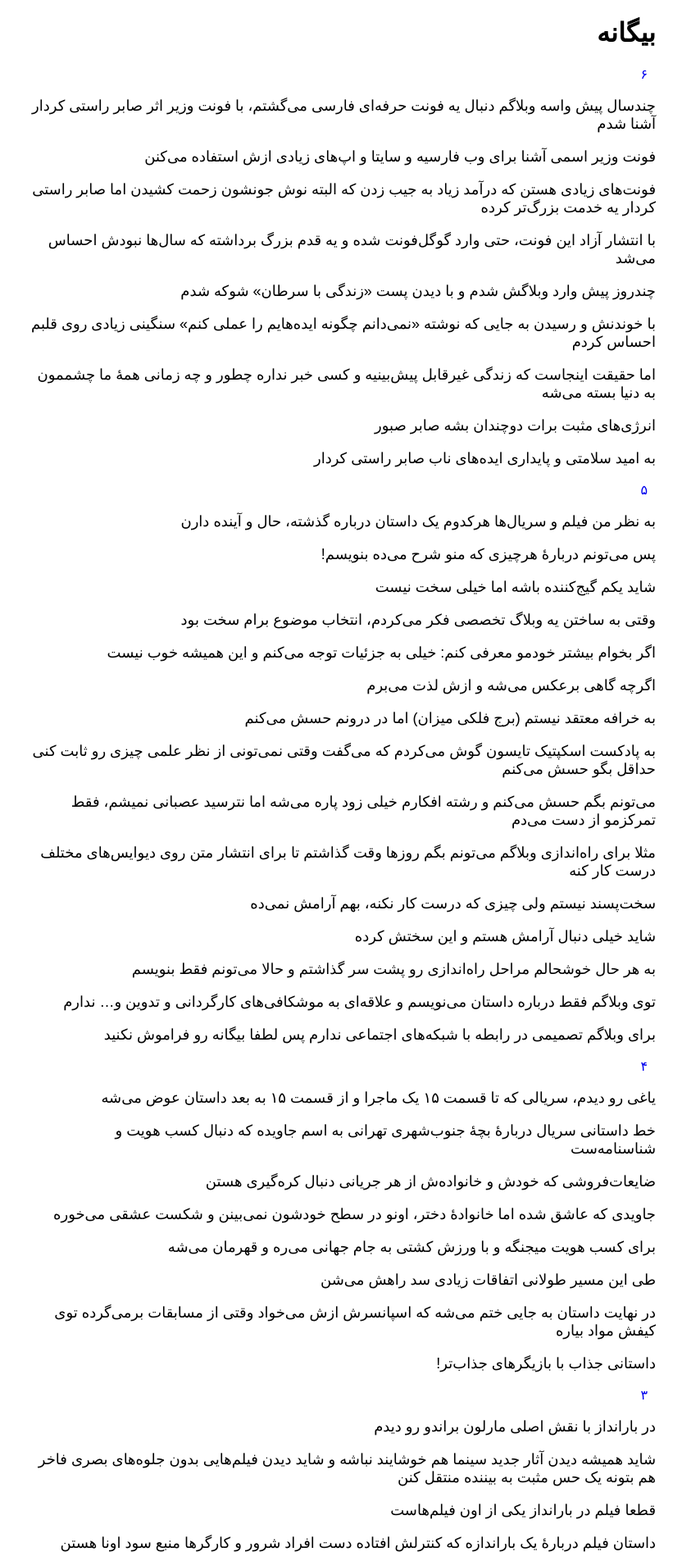
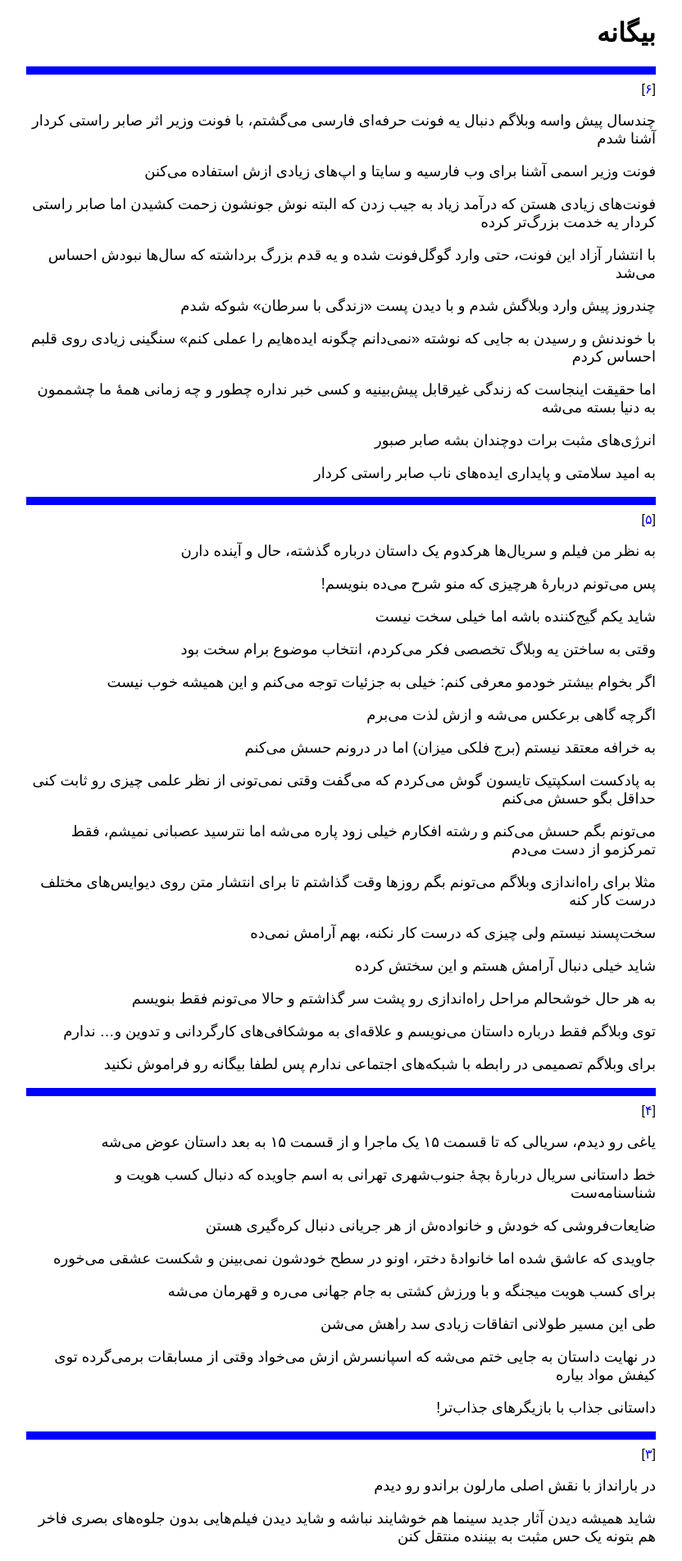
Before and after one commit to darkblog/darkblog.github.io, a Jekyll site: the page built from index.html, in a window 1280 px wide. Shown: the top 1904 px of the page at 82% size, without its empty margins (224-1056 px from the left). Built offline with Jekyll 4.4.1, drawn with Linux system fonts in a browser that asks for light colours.

Commit message:
Update index.html

```diff
--- a/index.html
+++ b/index.html
@@ -9,12 +9,13 @@
 <meta charset="utf-8">
 <meta name="viewport" content="width=device-width, initial-scale=1">
 <link rel="canonical" href="https://biganeh.com/">
-<style>body{font-family:sans-serif;margin:auto;padding:0 1.25em 0 1.25em;max-width:48em}p{font-size:large}a{text-decoration:none;border:transparent blue blue blue;border-radius:10px;padding:10px;text-align:center}hr{border:thick solid blue}</style>
+<style>body{font-family:sans-serif;margin:auto;padding:0 1.25em 0 1.25em;max-width:48em}p{font-size:large}a{text-decoration:none}hr{border:thick solid blue}</style>
 </head>
 <body>
 <h1>بیگانه</h1>
 {% for post in site.posts limit:1000 %}
-<a href="{{ site.url }}{{ post.url }}">{{ post.title }}</a>
+<hr>
+[<a href="{{ site.url }}{{ post.url }}">{{ post.title }}</a>]
 {{ post.content }}
 {% endfor %}
 </body>
```
